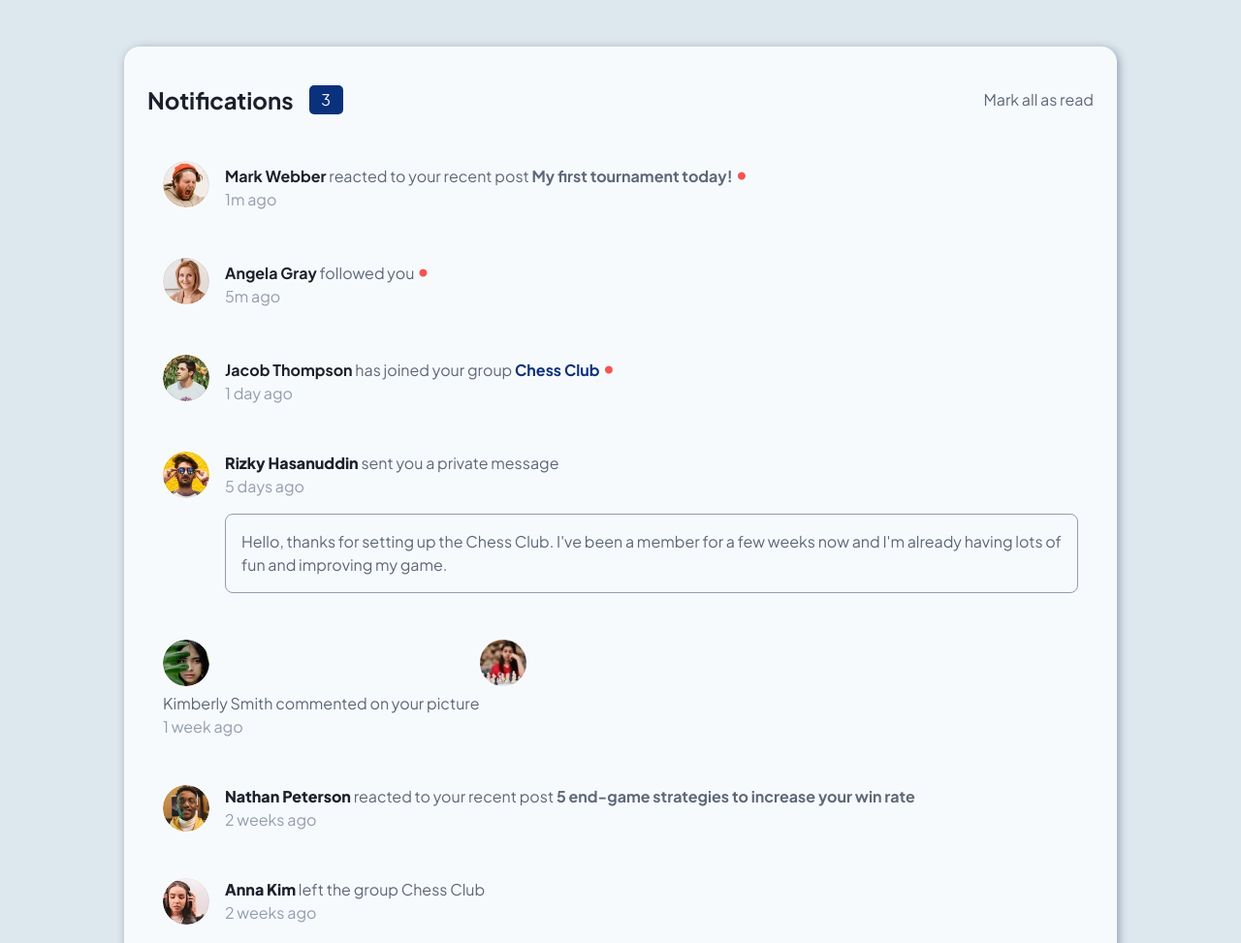
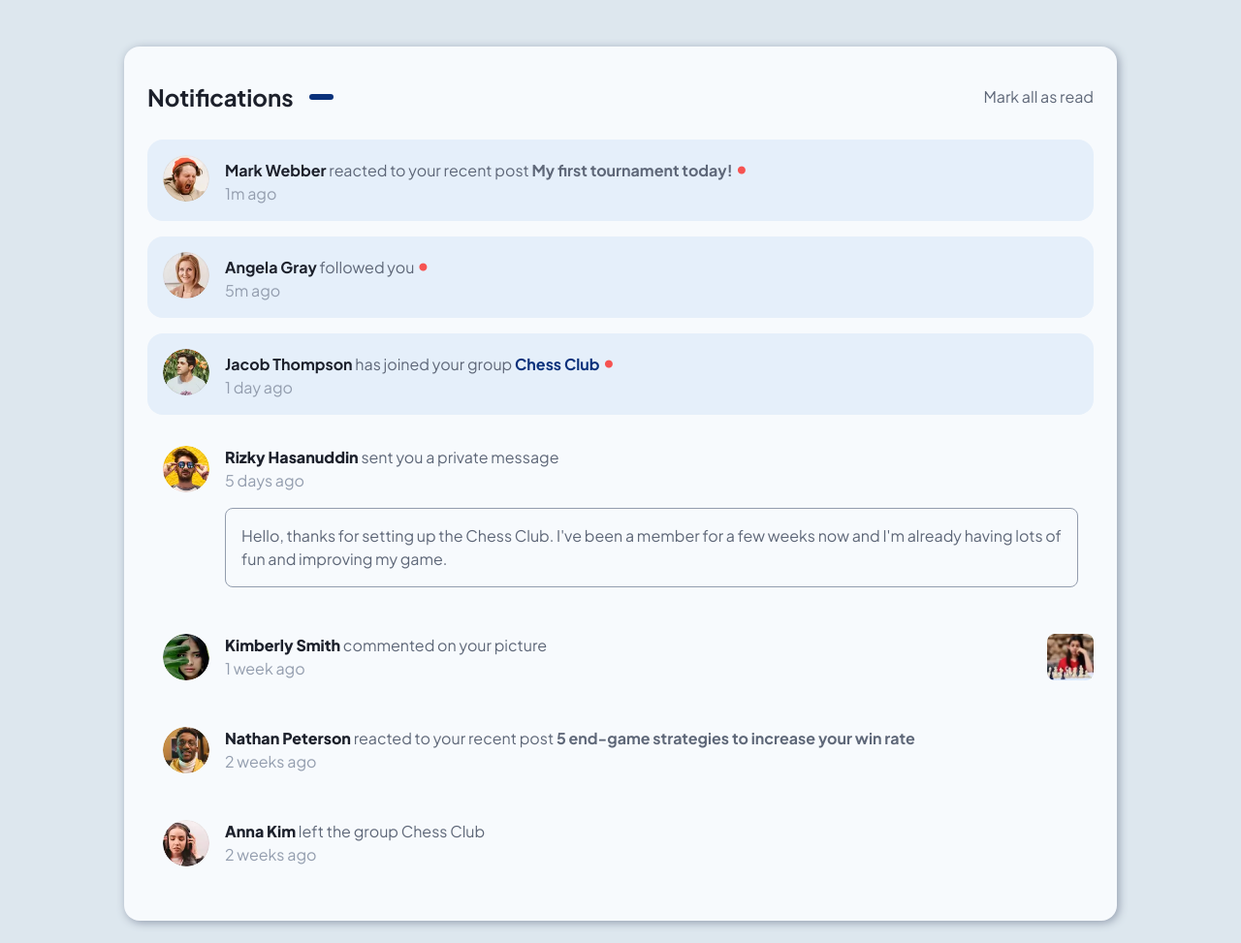
Before and after one commit to oluwas3yi2/notifications-pagge, a plain HTML site: page index.html in a window 1280 px wide. Shown: the top 973 px of the page at 97% size. Drawn offline with Linux system fonts and the light colour scheme.

Commit message:
added index.html from main branch

```diff
--- a/index.html
+++ b/index.html
@@ -13,6 +13,7 @@
     rel="stylesheet">
   <link rel="stylesheet" href="style.css">
 
+  <script defer src="main.js"></script>
 
   <title>Frontend Mentor | Notifications page</title>
 
@@ -27,13 +28,15 @@
       <div class="header">
         <div class="left">
           <h2>Notifications </h2>
-          <span class="blue">3</span>
+          <span class="blue">
+            <!-- Filled by main.js -->
+          </span>
         </div>
-        <a href="#">Mark all as read
+        <a href="#" class="toggle">Mark all as read
         </a>
       </div>
       <div class="container">
-        <div class="unread">
+        <div class="unread active">
           <img class="avatar" src="assets/images/avatar-mark-webber.webp" alt="img">
           <div class="txt">
             <p><span class="bold">Mark Webber</span> reacted to your recent post <span class="Lt-bold">My first
@@ -44,7 +47,7 @@
             </span>
           </div>
         </div>
-        <div class="unread">
+        <div class="unread active">
           <img class="avatar" src="assets/images/avatar-angela-gray.webp" alt="img">
           <div class="txt">
             <p><span class="bold">Angela Gray</span> followed you <span class="dot">&bull;</span>
@@ -53,7 +56,7 @@
             </span>
           </div>
         </div>
-        <div class="unread">
+        <div class="unread active">
           <img class="avatar" src="assets/images/avatar-jacob-thompson.webp" alt="img">
           <div class="txt">
             <p><span class="bold">Jacob Thompson</span> has joined your group <span class="blue">Chess Club </span><span
@@ -73,15 +76,15 @@
             </div>
           </div>
         </div>
-        <div class="read">
-          <div class="cont">
-            <img class="avatar" src="assets/images/avatar-kimberly-smith.webp" alt="img">
+        <div class="read special">
+          <img class="avatar" src="assets/images/avatar-kimberly-smith.webp" alt="img">
+          <div class="txt">
             <p><span class="bold">Kimberly Smith</span> commented on your picture
             </p>
             <span class="grey">1 week ago
             </span>
           </div>
-          <img src="assets/images/image-chess.webp" alt="" class="avatar">
+          <img src="assets/images/image-chess.webp" alt="chess" class="avatar2">
         </div>
         <div class="read">
           <img class="avatar" src="assets/images/avatar-nathan-peterson.webp" alt="img">
@@ -107,7 +110,6 @@
 
     </article>
   </main>
-  <script src="task.js"></script>
 </body>
 
 </html>
```
